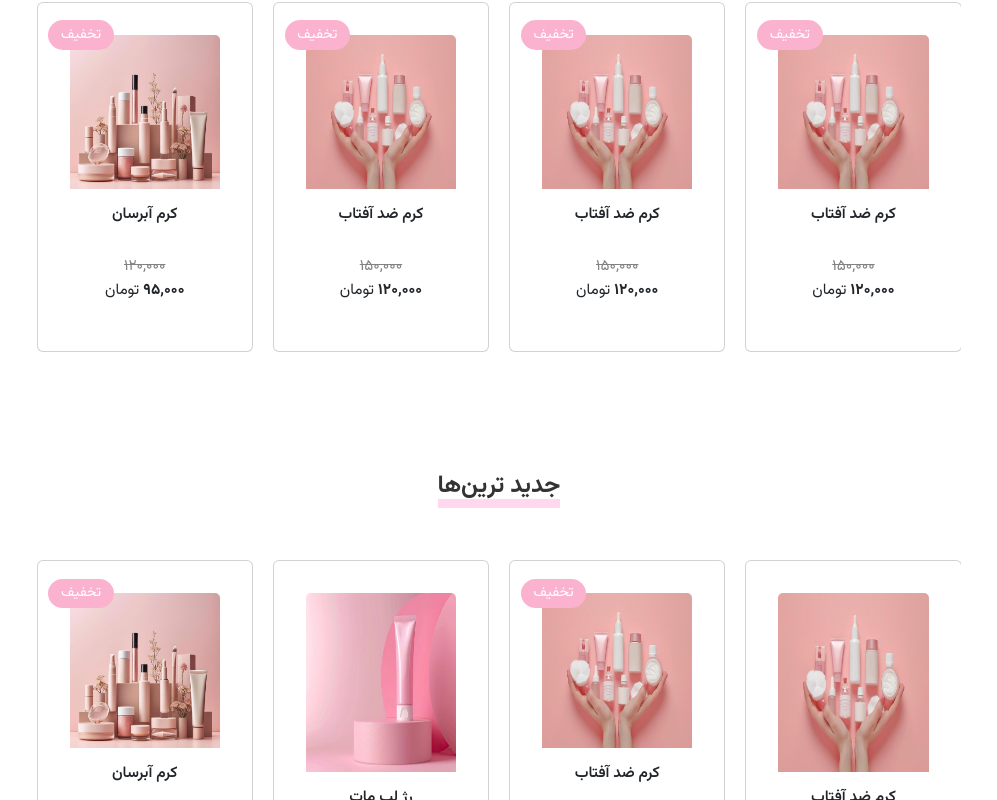
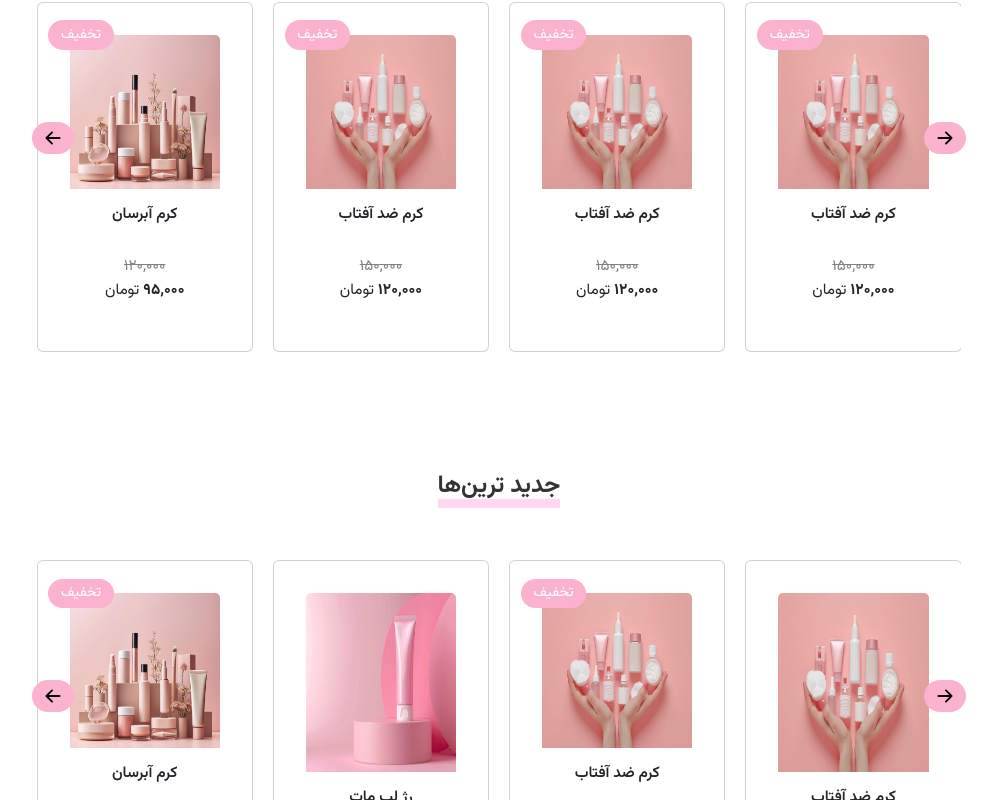
Before and after one commit to heliamazinani/bahar, a React (Vite) app in the folder online_Shop_Bahar/: page / in a window 1280 px wide. Shown: the part 900-1700 px from the top of the page, without its empty margins (141-1138 px from the left). Built offline with nearby package versions, Linux system fonts and the light colour scheme; a web font is replaced by a local one.

Commit message:
navigation arrows

```diff
--- a/online_Shop_Bahar/src/components/Discounted.jsx
+++ b/online_Shop_Bahar/src/components/Discounted.jsx
@@ -4,13 +4,12 @@ import { Navigation } from "swiper/modules";
 import { products } from "../DummyData/Products";
 import ProductCard from "./ProductCard";
 import "swiper/css";
+import { useRef } from 'react';
 import "swiper/css/navigation";
-
-import S1 from "../assets/images/Slider/Slider1.jpg";
-import S2 from "../assets/images/Slider/Slider2.jpg";
-import S3 from "../assets/images/Slider/Slider3.jpg";
-
-function Discounted(  {title , onSale}) {
+import { ArrowLeftShort } from "react-bootstrap-icons";
+import { ArrowRightShort } from "react-bootstrap-icons";
+function Discounted({ title, onSale }) {
+  const swiperRef = useRef();
   const filteredProducts = onSale ? products.filter((p) => p.onSale) : products;
   return (
     <div className="product-carousel ">
@@ -24,9 +23,8 @@ function Discounted(  {title , onSale}) {
           modules={[Navigation]}
           spaceBetween={20}
           loop={true}
-          navigation={{
-            nextEl: ".swiper-button-next",
-            prevEl: ".swiper-button-prev",
+          onBeforeInit={(swiper) => {
+            swiperRef.current = swiper;
           }}
           breakpoints={{
             320: {
@@ -49,6 +47,20 @@ function Discounted(  {title , onSale}) {
             </SwiperSlide>
           ))}
         </Swiper>
+        <div className="nav-buttons">
+          <button
+            className="button-next"
+            onClick={() => swiperRef.current?.slidePrev()}
+          >
+            <ArrowRightShort size={30}></ArrowRightShort>
+          </button>
+          <button
+            className="button-prev"
+            onClick={() => swiperRef.current?.slideNext()}
+          >
+            <ArrowLeftShort size={30}></ArrowLeftShort>
+          </button>
+        </div>
       </div>
     </div>
   );
--- a/online_Shop_Bahar/src/components/Slider.jsx
+++ b/online_Shop_Bahar/src/components/Slider.jsx
@@ -25,10 +25,7 @@ const Slider = () => {
           autoplay={{ delay: 4000 }}
           parallax={true}
           pagination={{ clickable: true }}
-          navigation={{
-            nextEl: ".swiper-button-next",
-            prevEl: ".swiper-button-prev",
-          }}
+
         >
           {slides.map((bgImage, index) => (
             <SwiperSlide className="Slide" key={index}>
--- a/online_Shop_Bahar/src/index.css
+++ b/online_Shop_Bahar/src/index.css
@@ -405,6 +405,7 @@ input:hover {
 .filters {
   margin-top: 50px;
   margin-bottom: 100px;
+  position: relative;
 }
 
 .title-container {
@@ -445,6 +446,38 @@ input:hover {
   transform: translateY(30%); /* pushes the bar a bit lower */
 }
 
+.product-carousel .nav-buttons .button-prev,
+.product-carousel .nav-buttons .button-next {
+  color: #ffffff;
+  background-color: #fbb2ce;
+  border: none;
+  position: absolute;
+  top: 50%;
+  transform: translateY(-50%);
+  z-index: 10;
+  cursor: pointer;
+  transition: color 0.3s ease, transform 0.3s ease;
+  border-radius: 100px;
+}
+
+.product-carousel .nav-buttons .button-prev {
+  left: -5px;  /* 👈 left side */
+}
+
+.product-carousel .nav-buttons .button-next {
+  right: -5px; /* 👈 right side */
+}
+
+.product-carousel .nav-buttons .button-prev:hover,
+.product-carousel .nav-buttons .button-next:hover {
+  color: #ffe4ee;
+  transform: translateY(-50%) scale(1.2);
+}
+
+.product-carousel .nav-buttons .button-prev::after,
+.product-carousel .nav-buttons .button-next::after {
+  font-size: 24px;
+}
 .product-card {
   margin-bottom: 15px;
   margin-top: 15px;
--- a/online_Shop_Bahar/src/pages/Home.jsx
+++ b/online_Shop_Bahar/src/pages/Home.jsx
@@ -5,10 +5,17 @@ import Footer from "../components/Footer";
 function Home(){
     return (
       <div>
+        <Slider></Slider>
+        <Discounted
+          title={"   تخفیف دار های هفته"}
+          onSale={true}
 
-        <Slider></Slider>
-        <Discounted title={"   تخفیف دار های هفته"} onSale={true}></Discounted>
-        <Discounted title={"     جدید ترین‌ها "} onSale={false}></Discounted>
+        ></Discounted>
+        <Discounted
+          title={"     جدید ترین‌ها "}
+          onSale={false}
+
+        ></Discounted>
       </div>
     );
 }
```
